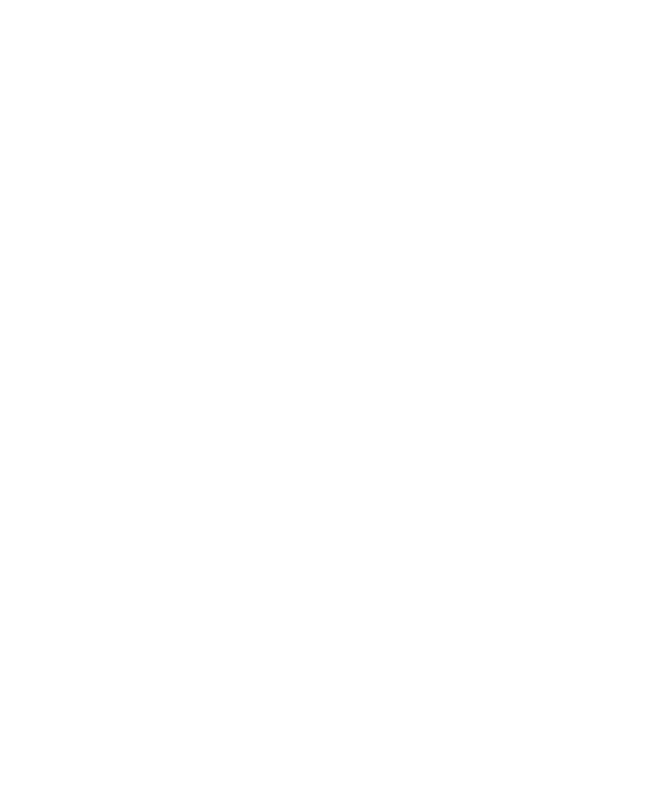
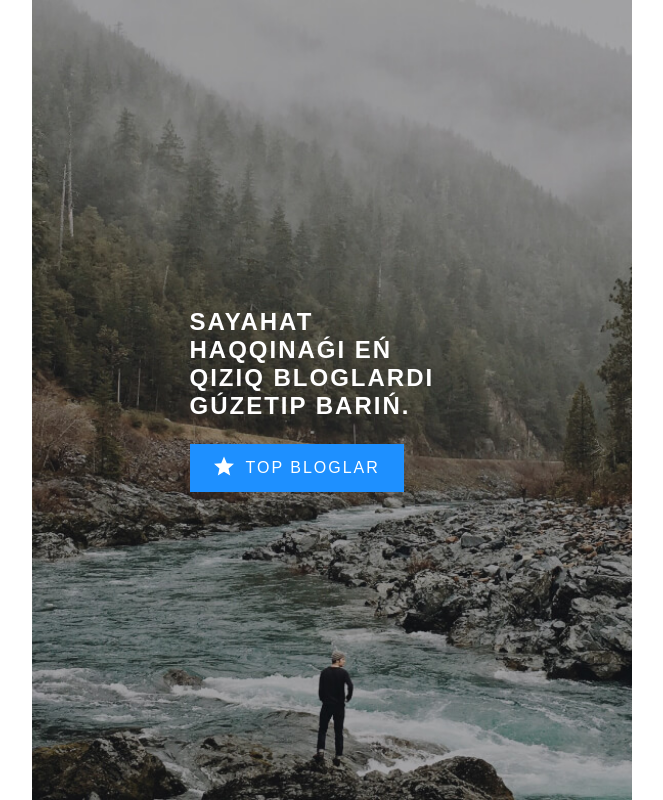
Before and after one commit to qarangy/d-articles, a plain HTML site: page index.html in a window 1280 px wide. Shown: the whole page, without its empty margins (8-671 px from the left). Drawn offline with Linux system fonts and the light colour scheme.

Commit message:
Add hero part

```diff
--- a/css/style.css
+++ b/css/style.css
@@ -43,4 +43,84 @@ img {
 /* MAIN CONTENT */
 .main-content {
     flex-grow: 1;
+    display: flex;
+    flex-direction: column;
 }
+
+
+/* GLOBAL WRAPPER */
+.global-wrapper {
+    display: flex;
+    flex-grow: 1;
+    width: 100%;
+    max-width: 1200px;
+    margin-left: auto;
+    margin-right: auto;
+}
+
+
+/* HERO */
+.hero {
+    display: flex;
+    justify-content: center;
+    align-items: center;
+    width: 100%;
+    max-width: 600px;
+    background-image: url(../img/hero.jpg);
+    background-repeat: no-repeat;
+    background-size: cover;
+    background-position: center bottom;
+}
+
+.hero-content {
+    max-width: 285px;
+}
+
+.hero-heading {
+    margin-top: 0;
+    margin-bottom: 24px;
+    font-size: 24px;
+    line-height: normal;
+    letter-spacing: 2px;
+    color: #fff;
+    text-transform: uppercase;
+}
+
+.hero-link {
+    display: inline-block;
+    background-color: #1E90FF;
+    color: #fff;
+    text-decoration: none;
+    text-transform: uppercase;
+    letter-spacing: 2px;
+}
+
+.hero-link-inner {
+    display: flex;
+    padding: 12px 24px;
+}
+
+.hero-link-inner::before {
+    width: 20px;
+    height: 20px;
+    margin-right: 12px;
+    background-image: url("../img/icon-star.svg");
+    background-repeat: no-repeat;
+    background-size: contain;
+    background-position: center;
+    content: '';
+}
+
+
+/* RETINA */
+@media
+only screen and (-webkit-min-device-pixel-ratio: 2),
+only screen and (   min--moz-device-pixel-ratio: 2),
+only screen and (     -o-min-device-pixel-ratio: 2/1),
+only screen and (        min-device-pixel-ratio: 2),
+only screen and (                min-resolution: 192dpi),
+only screen and (                min-resolution: 2dppx) {
+    .hero {
+        background-image: url(../img/hero@2x.jpg);
+    }
+}
--- a/index.html
+++ b/index.html
@@ -1,10 +1,10 @@
 <!DOCTYPE html>
-<html lang="en">
+<html lang="kk">
 <head>
     <meta charset="UTF-8">
     <meta http-equiv="X-UA-Compatible" content="IE=edge">
     <meta name="viewport" content="width=device-width, initial-scale=1.0">
-    <title>Document</title>
+    <title>Sayahat</title>
 
     <!-- STYLESHEET -->
     <link rel="stylesheet" href="css/normalize.css">
@@ -13,6 +13,23 @@
 <body>
 
 
+    <main class="main-content">
+        <div class="global-wrapper">
+            <div class="hero">
+                <div class="hero-content">
+                    <h1 class="hero-heading">Sayahat haqqınaǵı eń qızıq bloglardı gúzetip barıń.</h1>
+
+                    <a class="hero-link" href="#">
+                        <span class="hero-link-inner">
+                            <span class="hero-link-inner-text">Top bloglar</span>
+                        </span>
+                    </a>
+
+                </div>
+            </div>
+        </div>
+    </main>
+
 
     <script src="js/main.js"></script>
 </body>
```
Also changed, not shown: img/hero.jpg (added), img/hero@2x.jpg (added), img/icon-star.svg (added).
